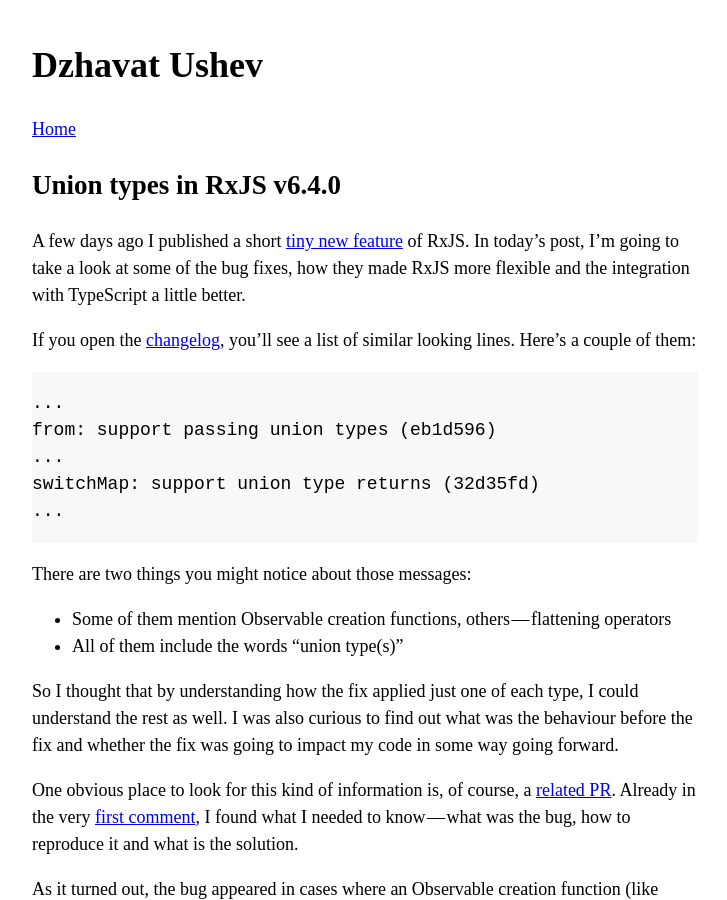
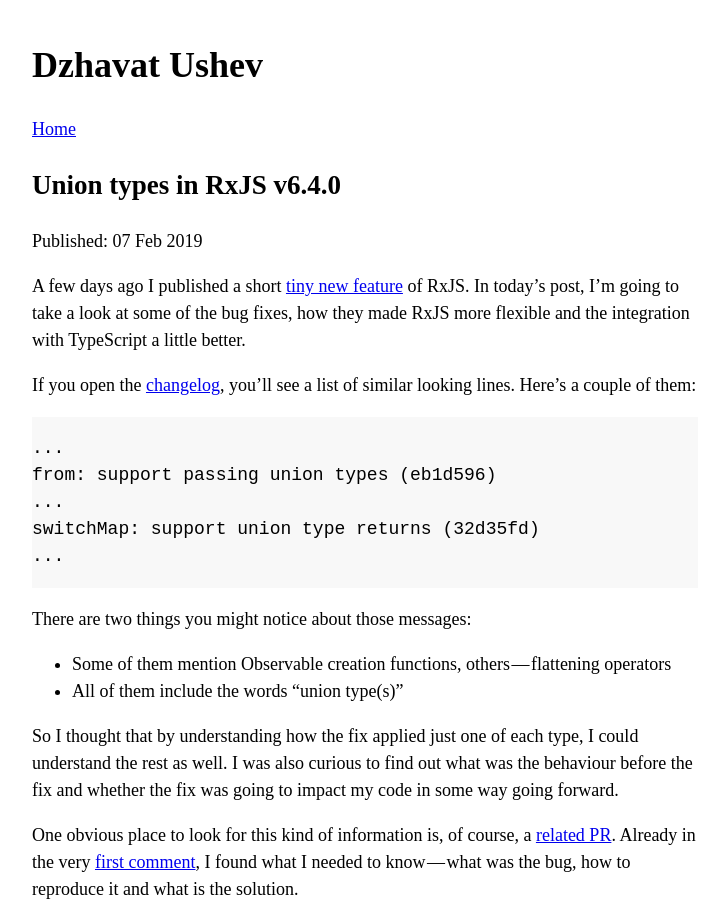
Before and after one commit to dzhavat/dzhavat.github.io, a Jekyll site: the page built from _posts/2019-02-07-union-types-in-rxjs-v6-4-0.md, in a window 1280 px wide and 900 px high. Shown: the whole window, without its empty margins (275-1002 px from the left). Built offline with Jekyll 4.4.1, drawn with Linux system fonts in a browser that asks for light colours.

Commit message:
Update 2019-02-07-union-types-in-rxjs-v6-4-0.md

```diff
--- a/_posts/2019-02-07-union-types-in-rxjs-v6-4-0.md
+++ b/_posts/2019-02-07-union-types-in-rxjs-v6-4-0.md
@@ -4,6 +4,8 @@
 ---
 
 ## Union types in RxJS v6.4.0
+
+<p>Published: <time pubdate="">{{ page.date | date_to_string }}</time></p>
 
 A few days ago I published a short [tiny new feature]({{ site.baseurl }}{% post_url 2019-02-02-a-tiny-new-feature-in-rxjs-v6-4-0 %}) of RxJS. In today’s post, I’m going to take a look at some of the bug fixes, how they made RxJS more flexible and the integration with TypeScript a little better.
 
```
